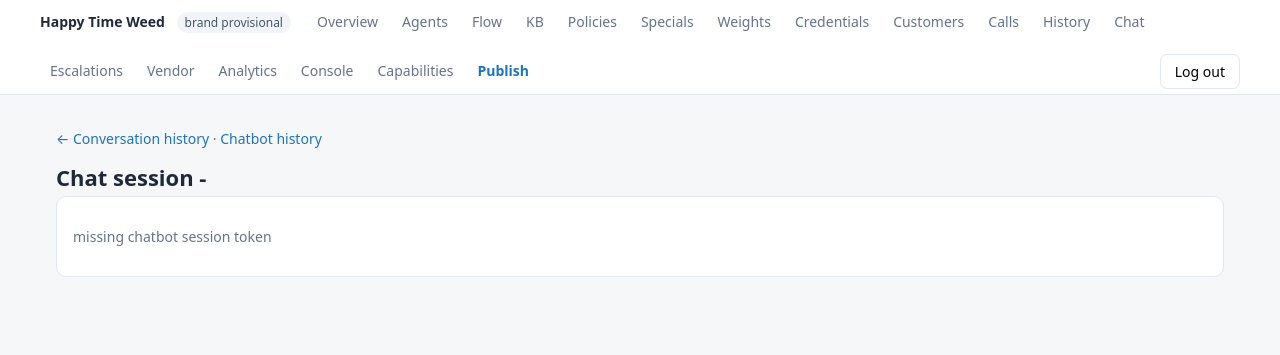
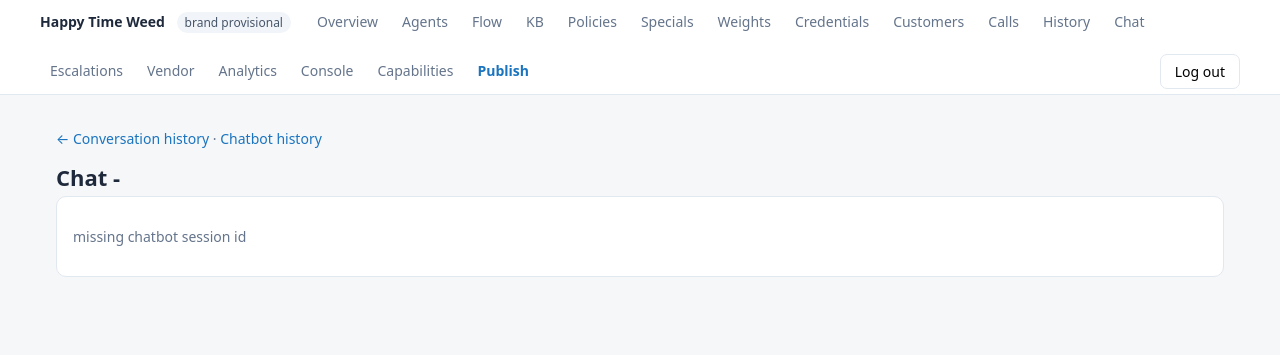
Before and after one commit to happytimecustomerexperience-droid/happytime-budtender, a Django app: page /dashboard/calls/chatbot/session/ in a window 1280 px wide. Shown: the top 355 px of the page. Run offline with Django 5.2, Linux system fonts and the light colour scheme; the visitor is signed in with stand-in values (Sample User, id 1); parts of the project's set-up code (start-up, migrations or seed data) failed here and were passed over; some libraries are stand-ins or nearby versions.

Commit message:
fix(dashboard): open website chats by the opaque history id
Root no longer returns session tokens from /api/v1/chat/history (a token is the visitor's write
credential). The chat history, chat detail and conversation history pages now link and fetch by
the row id the list hands out.

```diff
--- a/voice/dashboard/views.py
+++ b/voice/dashboard/views.py
@@ -167,11 +167,13 @@ def _chatbot_history(limit: int = 25) -> dict:
     return _chatbot_history_for_payload({"limit": limit, "message_limit": 200})
 
 
-def _chatbot_session(session_token: str) -> dict:
-    token = str(session_token or "").strip()[:128]
-    if not token:
-        return {"ok": False, "reason": "missing chatbot session token", "session": None}
-    data = _chatbot_history_for_payload({"session_token": token, "limit": 1, "message_limit": 500})
+def _chatbot_session(session_id: str) -> dict:
+    # The history list hands out an opaque row ``id`` (never the visitor's session token — that is
+    # the credential their browser writes to its own chat with), so a transcript opens by id.
+    sid = str(session_id or "").strip()
+    if not sid.isdigit():
+        return {"ok": False, "reason": "missing chatbot session id", "session": None}
+    data = _chatbot_history_for_payload({"id": int(sid), "limit": 1, "message_limit": 500})
     sessions = data.get("sessions", [])
     return {
         "ok": bool(data.get("ok") and sessions),
@@ -750,12 +752,12 @@ def chat_history(request):
 
 @staff_member_required
 def chat_detail(request):
-    session_token = str(request.GET.get("session_token") or "").strip()[:128]
-    result = _chatbot_session(session_token)
+    session_id = str(request.GET.get("id") or "").strip()[:12]
+    result = _chatbot_session(session_id)
     return render(
         request,
         "dashboard/chat_detail.html",
-        {"result": result, "session_token": session_token},
+        {"result": result, "session_id": session_id},
     )
 
 
@@ -784,18 +786,18 @@ def conversation_history(request):
     for session in chat_history_data.get("sessions", []):
         messages = session.get("messages") if isinstance(session.get("messages"), list) else []
         latest = messages[-1].get("content", "") if messages and isinstance(messages[-1], dict) else ""
-        session_token = session.get("session_token") or ""
+        session_id = session.get("id")
         rows.append(
             {
                 "channel": session.get("channel") or "chat",
                 "store": session.get("location_slug") or "",
                 "when": session.get("last_active_at") or "",
-                "conversation_id": session_token,
+                "conversation_id": f"chat-{session_id}" if session_id else "",
                 "summary": " ".join(str(latest or "").split())[:220],
                 "status": f"{session.get('message_count', 0)} messages",
                 "href": (
-                    reverse("dash-chat-detail") + "?" + urlencode({"session_token": session_token})
-                    if session_token
+                    reverse("dash-chat-detail") + "?" + urlencode({"id": session_id})
+                    if session_id
                     else ""
                 ),
             }
--- a/voice/templates/dashboard/chat_detail.html
+++ b/voice/templates/dashboard/chat_detail.html
@@ -1,8 +1,8 @@
 {% extends "dashboard/base.html" %}
-{% block title %}Chat session {{ session_token }} - Happy Time Voice{% endblock %}
+{% block title %}Chat {{ session_id }} - Happy Time Voice{% endblock %}
 {% block content %}
 <p class="muted"><a href="{% url 'dash-conversation-history' %}">← Conversation history</a> · <a href="{% url 'dash-chat-history' %}">Chatbot history</a></p>
-<h1>Chat session {{ session_token|default:"-" }}</h1>
+<h1>Chat {{ session_id|default:"-" }}</h1>
 
 {% if not result.ok %}
   <div class="card"><p class="muted">{{ result.reason }}</p></div>
@@ -14,7 +14,7 @@
         <span class="muted">{{ session.last_active_at }}</span>
       </div>
       <p class="muted">
-        Session {{ session.session_token }} · {{ session.message_count }} messages · {{ session.stage|default:"-" }}
+        Chat {{ session.id }} · {{ session.message_count }} messages · {{ session.stage|default:"-" }}
       </p>
       <table>
         <tr><th>Role</th><th>Message</th><th>When</th></tr>
--- a/voice/templates/dashboard/chat_history.html
+++ b/voice/templates/dashboard/chat_history.html
@@ -22,7 +22,7 @@
       <span class="muted">{{ session.last_active_at }}</span>
     </div>
     <p class="muted">
-      Session {{ session.session_token }} · {{ session.message_count }} messages · {{ session.stage|default:"-" }}
+      Chat {{ session.id }} · {{ session.message_count }} messages · {{ session.stage|default:"-" }}
     </p>
     <table>
       <tr><th>Role</th><th>Message</th><th>When</th></tr>
```
Also changed, not shown: voice/dashboard/tests/test_views.py (+10 -8 lines).
